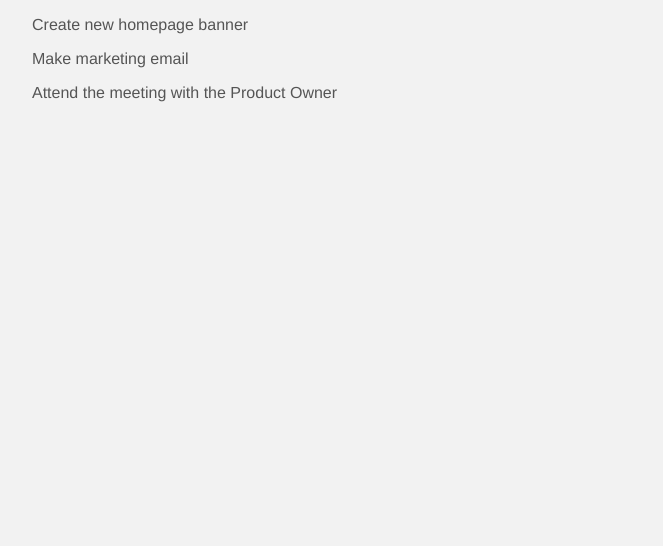
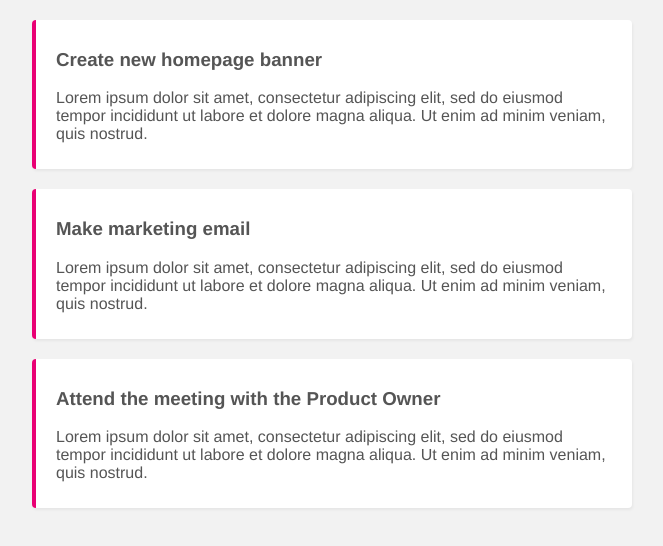
Before and after one commit to StefanoConsonni/tasko-vue, a Vue app: page / in a window 1280 px wide. Shown: the top 546 px of the page, without its empty margins (308-971 px from the left). Built offline with nearby package versions, Linux system fonts and the light colour scheme; data requests are answered from the project's data file.

Commit message:
create SingleProject.vue

```diff
--- /dev/null
+++ b/src/components/SingleProject.vue
@@ -0,0 +1,41 @@
+<template>
+  <div class="project">
+    <div class="actions">
+      <h3 @click="toggleDetails">{{ project.title }}</h3>
+    </div>
+    <div class="details" v-if="showDetails">
+      <p>{{ project.details }}</p>
+    </div>
+  </div>
+</template>
+
+<script>
+  export default {
+    props: ["project"],
+    data() {
+      return {
+        showDetails: true,
+      };
+    },
+    methods: {
+      toggleDetails() {
+        this.showDetails = !this.showDetails;
+      },
+    },
+  };
+</script>
+
+<style scoped>
+  .project {
+    margin: 20px auto;
+    background: white;
+    padding: 10px 20px;
+    border-radius: 4px;
+    box-shadow: 1px 2px 3px rgba(0, 0, 0, 0.05);
+    border-left: 4px solid #e90074;
+  }
+
+  h3 {
+    cursor: pointer;
+  }
+</style>
--- a/src/views/HomeView.vue
+++ b/src/views/HomeView.vue
@@ -2,16 +2,18 @@
   <div class="home">
     <div v-if="projects.length">
       <div v-for="project in projects" :key="project.id">
-        <p>{{ project.title }}</p>
+        <SingleProject :project="project" />
       </div>
     </div>
   </div>
 </template>
 
 <script>
+  import SingleProject from "../components/SingleProject.vue";
+
   export default {
     name: "HomeView",
-    components: {},
+    components: { SingleProject },
     data() {
       return {
         projects: [],
```
